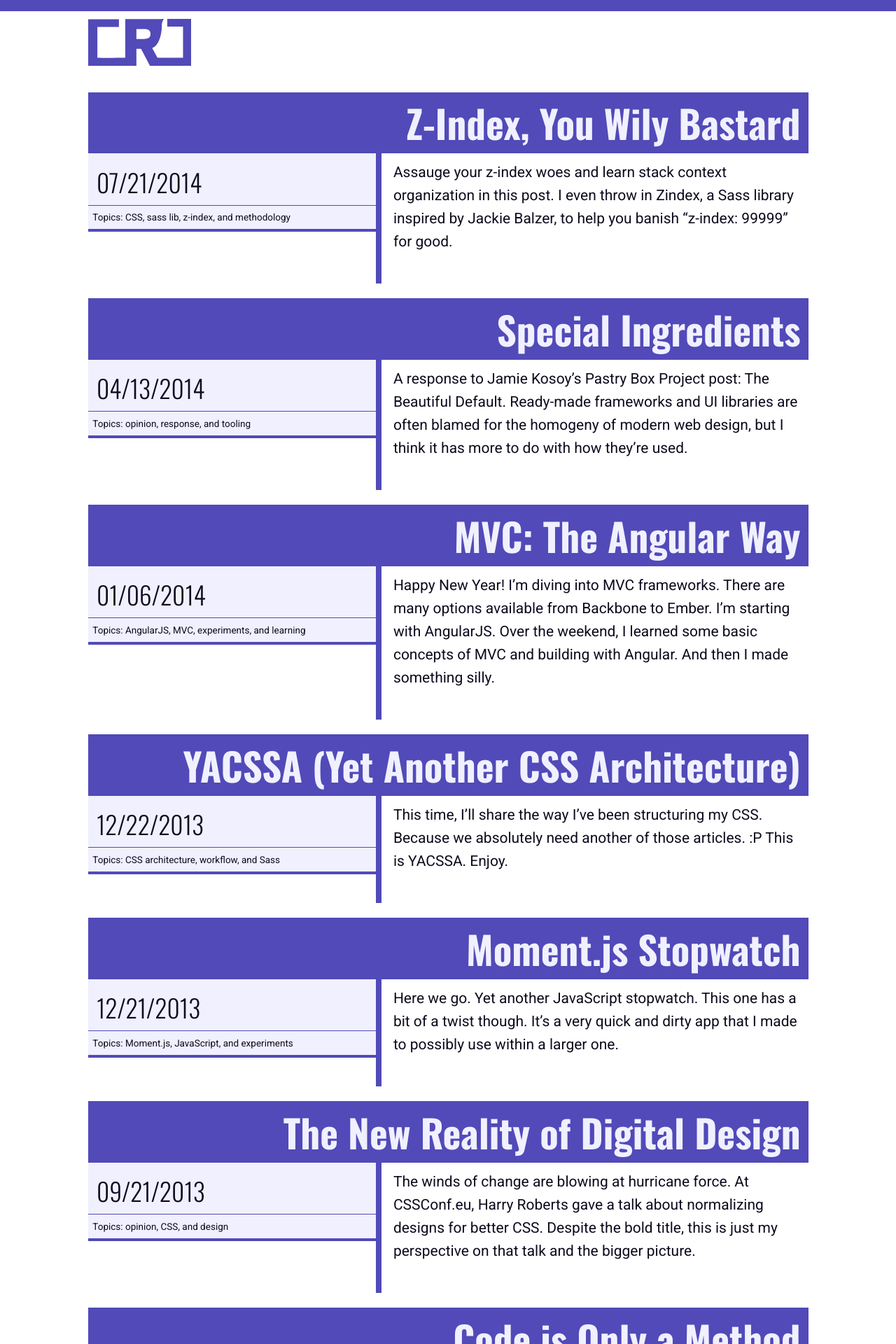
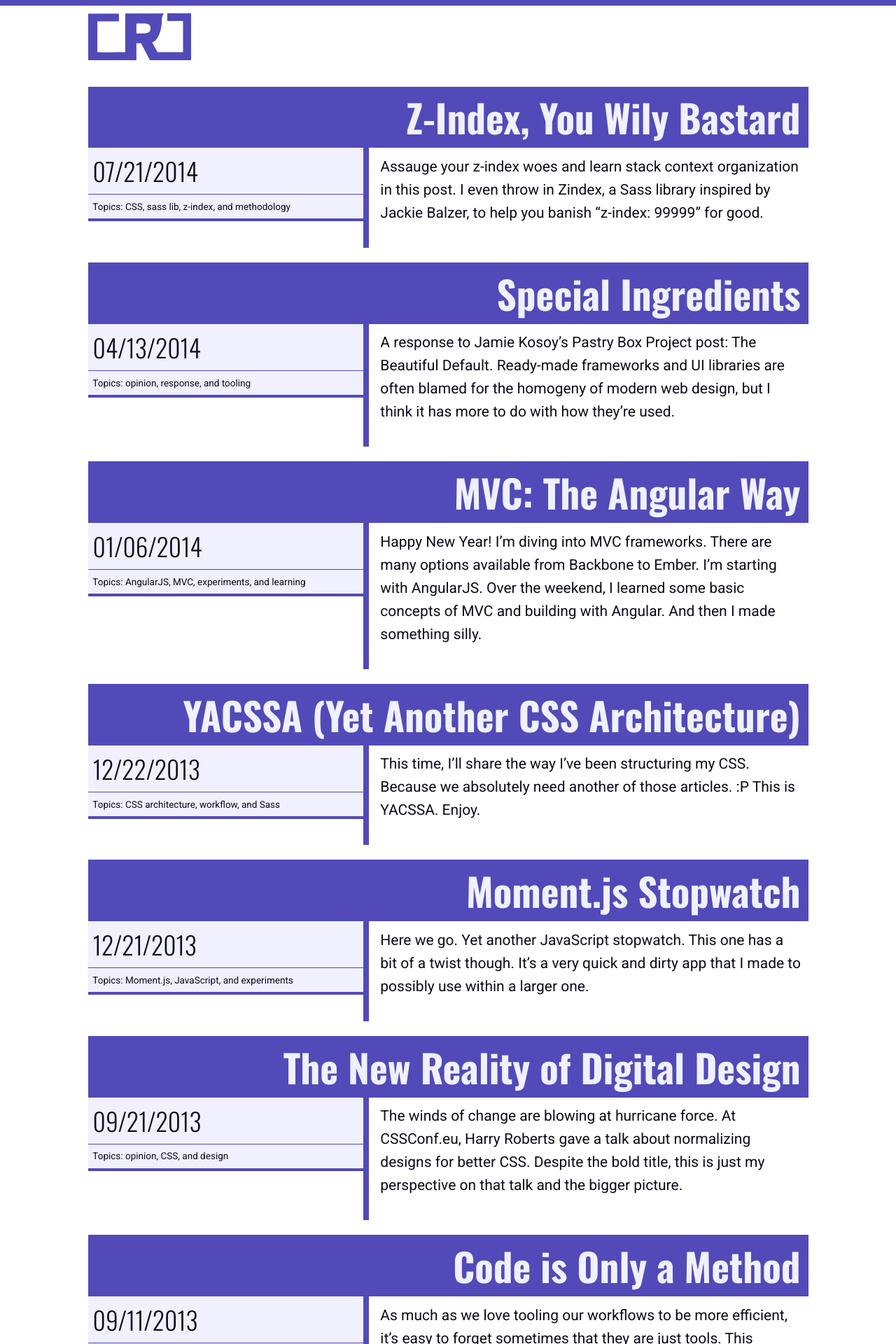
Before and after one commit to chatrjr/chatrjr.github.io, a Jekyll site: the page built from index.html, in a window 1280 px wide. Shown: the top 1920 px of the page at 70% size. Built offline with Jekyll 4.4.1, drawn with Linux system fonts in a browser that asks for light colours; Markdown is read by kramdown in place of the engine named in the settings; the list of posts is cut into pages by our own code.

Commit message:
Some tweaks to the design and markup.

```diff
--- a/css/scss/configuration/_variables.scss
+++ b/css/scss/configuration/_variables.scss
@@ -45,7 +45,7 @@ $layout-slice: 100% / $layout-columns;
 // Borders //
 /////////////
 
-$border-hairline: 0.1em;
+$border-hairline: 0.12em;
 $border-med: 0.3em;
 $border-thick: 0.4em;
 $border-super: 0.8em;
--- a/css/scss/materials/_main.scss
+++ b/css/scss/materials/_main.scss
@@ -20,9 +20,9 @@ html {
 }
 
 body {
-  border-top: $border-super $border-type $color-base;
+  border-top: $border-thick $border-type $color-base;
+  border-bottom: $border-super $border-type $color-base;
   color: $color-text;
   font-family: $font-body;
-  margin: 0 0 0.5em 0;
   position: relative;
 }
--- a/index.html
+++ b/index.html
@@ -11,13 +11,13 @@ sitemap:
 <ul class="blogreel grid">
   {% for post in paginator.posts %}
     <li class="articles grid full">
-      <div class="articles-content grid sliced node">
-        <h1 class="articles-content_title node col-5"><a href="{{ post.url }}" class="hover-reset">{{ post.title }}</a></h1>
-        <div class="articles-meta node col-2">
+      <div class="articles-content grid golden node">
+        <h1 class="articles-content_title node"><a href="{{ post.url }}" class="hover-reset">{{ post.title }}</a></h1>
+        <div class="articles-meta node sec-col">
           <span class="articles-meta_date span-block">{{ post.date | date: '%m/%d/%Y' }}</span>
           <span class="articles-meta_tags span-block"><span class="articles-meta_accent">Topics:</span> {{ post.tags | array_to_sentence_string }}</span>
         </div>
-        <div class="articles-content_excerpt node col-3">{{ post.excerpt | markdownify }}</div>
+        <div class="articles-content_excerpt node prime-col">{{ post.excerpt | markdownify }}</div>
       </div>
     </li>
   {% endfor %}
```
Also changed, not shown: css/scss/components/_articles.scss (+7 -5 lines), css/main.css.
